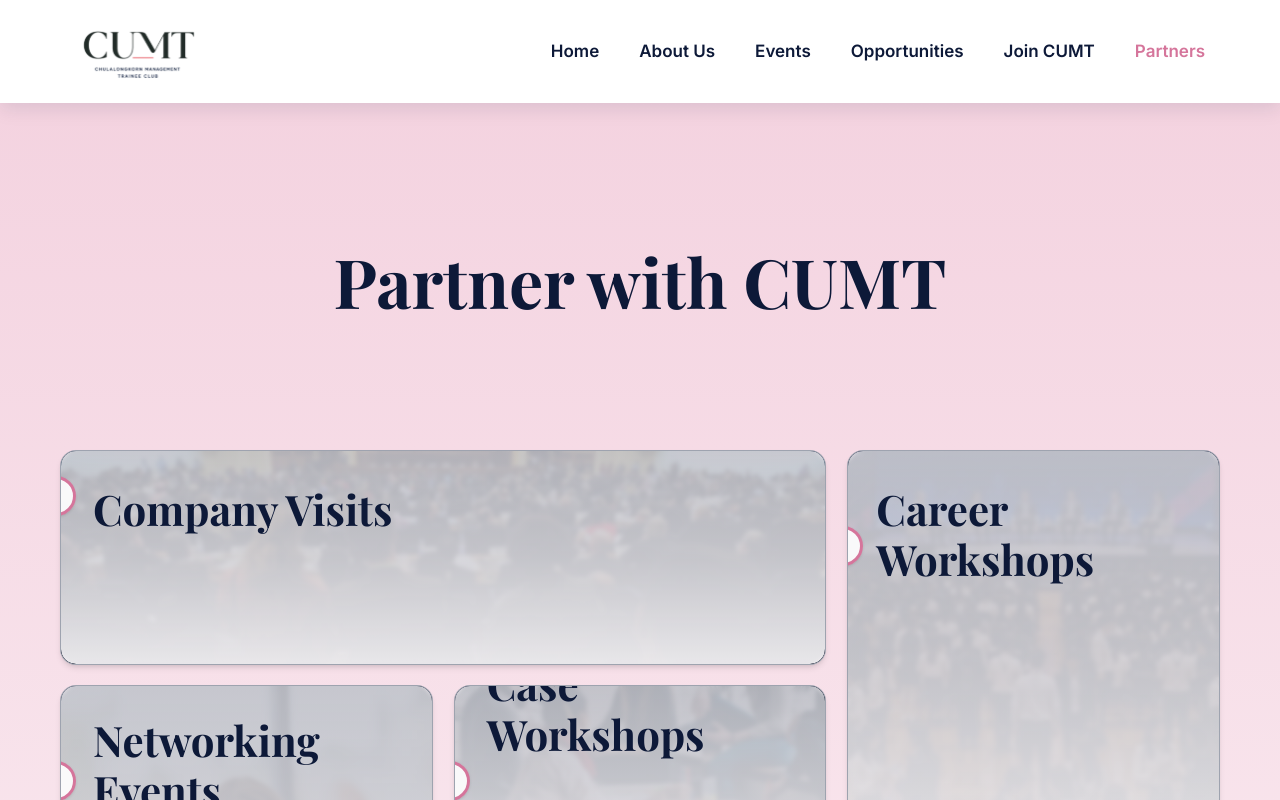
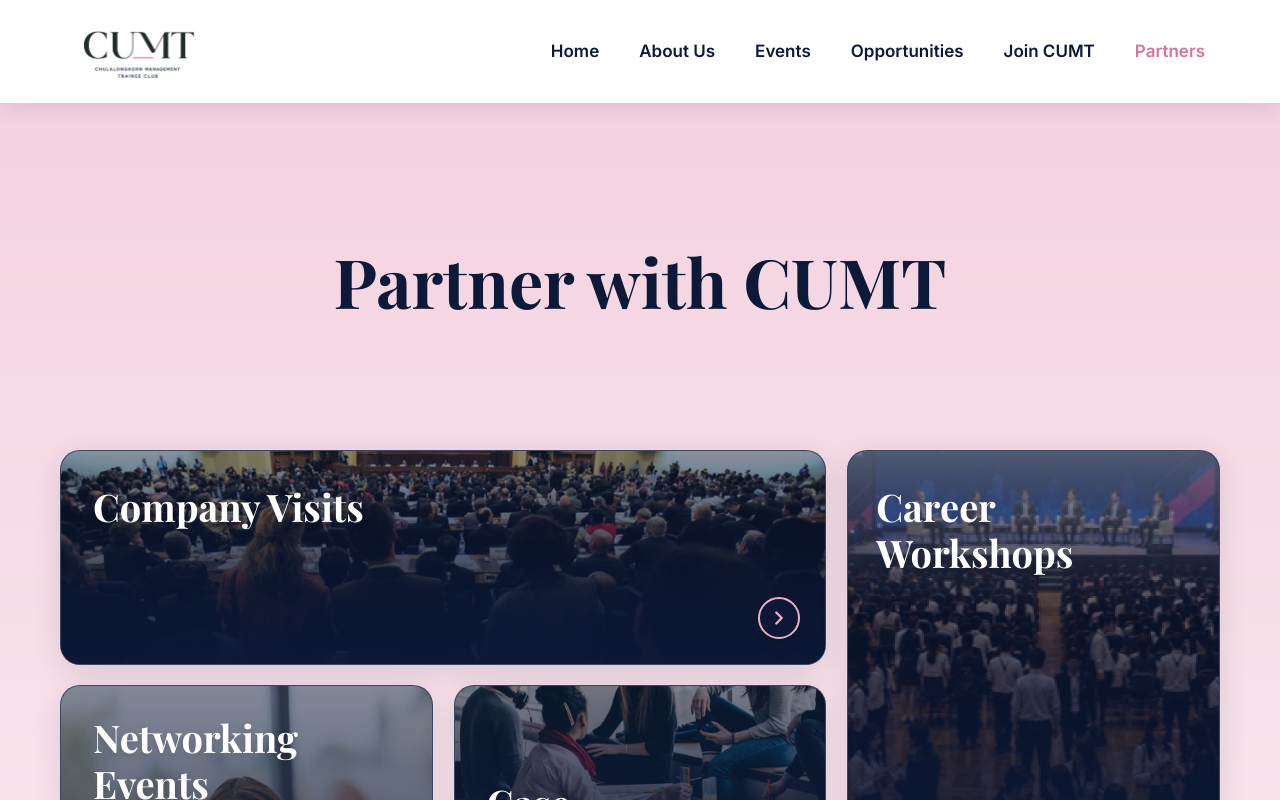
Before and after one commit to agehcx/cumt, a Next.js app: page /partners in a window 1280 px wide. Shown: the top 800 px of the page. Built offline with nearby package versions, Linux system fonts and the light colour scheme; a web font is replaced by a local one.

Commit message:
feat: upgrade partners bento cards with rich imagery, dark overlays, and crisp typography

```diff
--- a/app/partners/page.tsx
+++ b/app/partners/page.tsx
@@ -165,19 +165,22 @@
 function BentoCard({ lines, area, title, chevron, photo }: CardTile) {
   return (
     <div
-      className={`group relative min-h-[180px] overflow-hidden rounded-[16px] border border-white/60 bg-navy shadow-md transition-all duration-300 hover:-translate-y-1 hover:shadow-xl md:min-h-0 ${area}`}
+      className={`group relative min-h-[180px] overflow-hidden rounded-[20px] border border-white/20 bg-navy shadow-[0_8px_30px_rgba(13,25,56,0.12)] transition-all duration-300 hover:-translate-y-1.5 hover:border-pink/80 hover:shadow-[0_20px_40px_rgba(13,25,56,0.22)] md:min-h-0 ${area}`}
     >
       {photo && (
         // eslint-disable-next-line @next/next/no-img-element
         <img
           src={photo}
           alt=""
-          className="absolute inset-0 h-full w-full object-cover opacity-35 transition-transform duration-500 group-hover:scale-105"
+          className="absolute inset-0 h-full w-full object-cover opacity-65 transition-transform duration-700 ease-out group-hover:scale-110"
         />
       )}
-      <div className="absolute inset-0 bg-gradient-to-t from-cream/95 via-cream/80 to-cream/70 backdrop-blur-[2px] transition-colors group-hover:from-white group-hover:via-white/90" />
+      {/* Rich overlay matching the brand aesthetic */}
+      <div className="absolute inset-0 bg-gradient-to-t from-[#0D1938]/95 via-[#0D1938]/50 to-transparent" />
+      <div className="absolute inset-0 bg-navy/20 transition-opacity group-hover:opacity-0" />
+
       <h3
-        className={`relative z-10 max-w-[calc(100%-56px)] font-serif text-[28px] font-bold leading-[34px] text-navy md:text-[42px] md:leading-[50px] ${title}`}
+        className={`absolute z-10 max-w-[calc(100%-80px)] font-serif text-[28px] font-bold leading-[34px] text-white drop-shadow-md transition-colors group-hover:text-pink md:text-[38px] md:leading-[46px] ${title}`}
       >
         {lines.map((line) => (
           <span key={line} className="block">
@@ -187,9 +190,9 @@
       </h3>
       <span
         aria-hidden="true"
-        className={`relative z-10 flex h-[40px] w-[40px] items-center justify-center rounded-full border-[3px] border-rose bg-white/90 shadow-sm transition-transform group-hover:scale-110 ${chevron}`}
+        className={`absolute z-10 flex h-[42px] w-[42px] items-center justify-center rounded-full border-2 border-pink bg-navy/80 text-pink shadow-lg backdrop-blur-md transition-all duration-300 group-hover:scale-110 group-hover:bg-rose group-hover:text-white group-hover:border-rose ${chevron}`}
       >
-        <ChevronRight className="h-[22px] w-[22px] text-rose" strokeWidth={3} />
+        <ChevronRight className="h-[22px] w-[22px]" strokeWidth={2.5} />
       </span>
     </div>
   );
```
